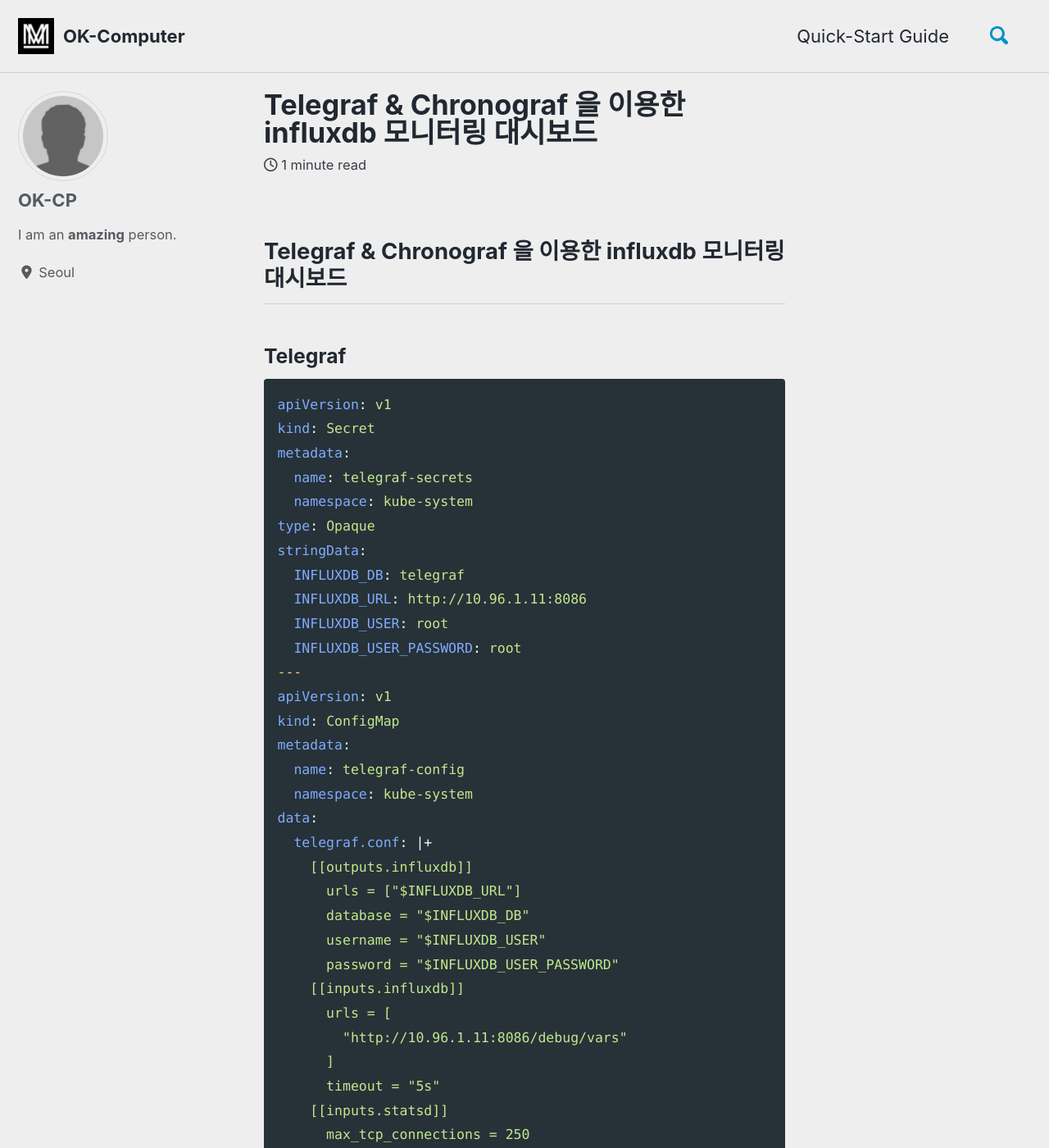
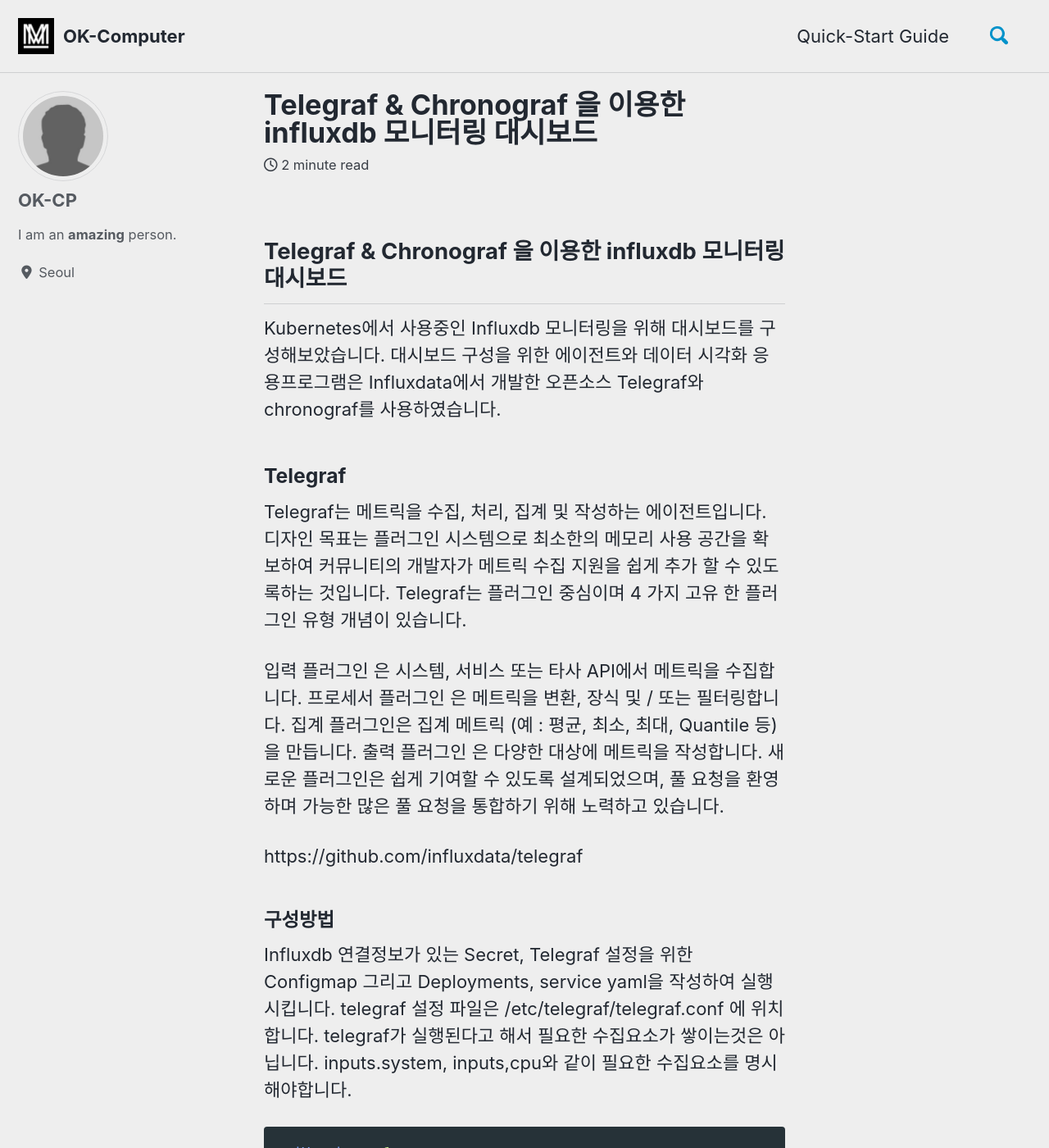
Before and after one commit to ok-cp/ok-cp.github.io, a Jekyll site: the page built from _posts/2020-05-19-Optimizing-InfluxDB-Performance.md, in a window 1280 px wide and 1400 px high. Shown: the whole window at 82% size. Built offline with Jekyll 4.4.1, drawn with Linux system fonts in a browser that asks for light colours; cached includes are drawn as plain includes; nearby versions of some CDN libraries; some of the changed text lies outside the part shown.

Commit message:
influxdb monitoring

````diff
--- a/_posts/2020-05-19-Optimizing-InfluxDB-Performance.md
+++ b/_posts/2020-05-19-Optimizing-InfluxDB-Performance.md
@@ -9,8 +9,27 @@ tags:
   - monitoring
 ---
 ## Telegraf & Chronograf 을 이용한 influxdb 모니터링 대시보드
+Kubernetes에서 사용중인 Influxdb 모니터링을 위해 대시보드를 구성해보았습니다.
+대시보드 구성을 위한 에이전트와 데이터 시각화 응용프로그램은 Influxdata에서 개발한 오픈소스 Telegraf와 chronograf를 사용하였습니다.
 
 ### Telegraf
+Telegraf는 메트릭을 수집, 처리, 집계 및 작성하는 에이전트입니다.
+디자인 목표는 플러그인 시스템으로 최소한의 메모리 사용 공간을 확보하여 커뮤니티의 개발자가 메트릭 수집 지원을 쉽게 추가 할 수 있도록하는 것입니다.
+Telegraf는 플러그인 중심이며 4 가지 고유 한 플러그인 유형 개념이 있습니다.
+
+입력 플러그인 은 시스템, 서비스 또는 타사 API에서 메트릭을 수집합니다.
+프로세서 플러그인 은 메트릭을 변환, 장식 및 / 또는 필터링합니다.
+집계 플러그인은 집계 메트릭 (예 : 평균, 최소, 최대, Quantile 등)을 만듭니다.
+출력 플러그인 은 다양한 대상에 메트릭을 작성합니다.
+새로운 플러그인은 쉽게 기여할 수 있도록 설계되었으며, 풀 요청을 환영하며 가능한 많은 풀 요청을 통합하기 위해 노력하고 있습니다.
+
+https://github.com/influxdata/telegraf
+
+#### 구성방법
+Influxdb 연결정보가 있는 Secret, Telegraf 설정을 위한 Configmap 그리고 Deployments, service yaml을 작성하여 실행시킵니다.
+telegraf 설정 파일은 /etc/telegraf/telegraf.conf 에 위치합니다.
+telegraf가 실행된다고 해서 필요한 수집요소가 쌓이는것은 아닙니다. inputs.system, inputs,cpu와 같이 필요한 수집요소를 명시해야합니다.
+
 
 ```yaml
 apiVersion: v1
@@ -125,6 +144,18 @@ spec:
 ```
 
 ###  Chronograf
+Chronograf는 Go 및 React.js로 작성된 오픈 소스 웹 응용 프로그램으로 모니터링 데이터를 시각화하고 경고 및 자동화 규칙을 쉽게 만들 수있는 도구를 제공합니다.
+{% capture fig_img %}
+[![Foo](https://github.com/influxdata/chronograf/blob/master/docs/images/overview-readme.png)](https://github.com/influxdata/chronograf)
+{% endcapture %}
+
+Chronograf는 다양한 대시보드 템플릿을 제공하고 있어 초기구성시 시간 절약에 도움이 됩니다.
+Apache, Docker, InfluxDB, Kubernetes,Memcached, MongoDB등등 지원합니다.
+
+https://github.com/influxdata/chronograf
+
+#### 구성방법
+Deployment, service로 구성하며 외부 접속을 위해 NodePort로 설정하였습니다.
 
 ```yaml
 apiVersion: apps/v1
````
Also changed, not shown: assets/images/chronograf.png (added).
